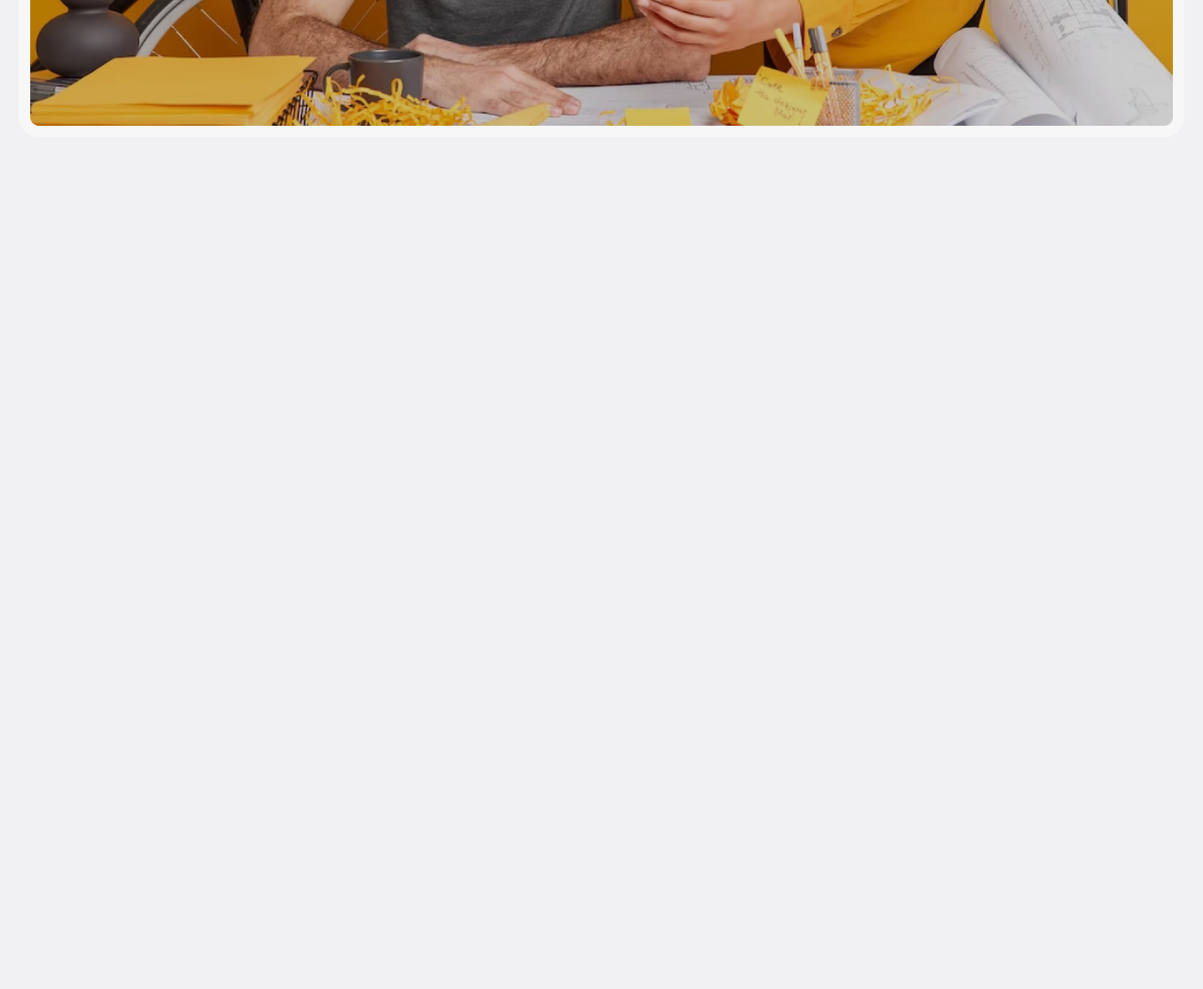
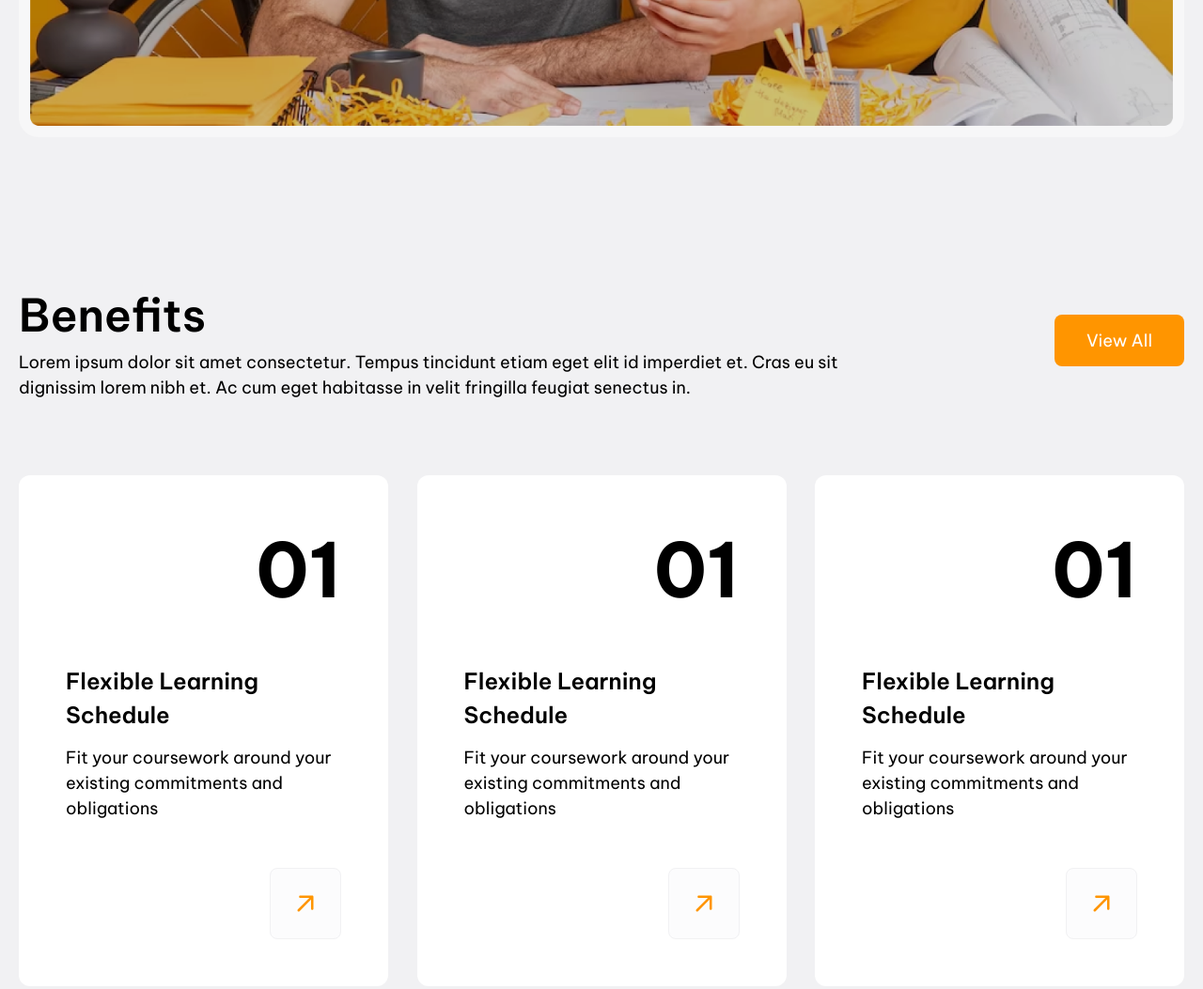
Before and after one commit to Pankaj-tec/bootstraProject-1, a plain HTML site: page index.html in a window 1280 px wide. Shown: the part 1365-2418 px from the top of the page at 94% size. Before the commit the page ends 1665 px from the top, so only its background shows below. Drawn offline with Linux system fonts and the light colour scheme.

Commit message:
create added section ui

```diff
--- a/assets/css/style.css
+++ b/assets/css/style.css
@@ -237,3 +237,78 @@ img {
 .banner_cont {
     margin-bottom: 150px;
 }
+
+/* benefit section */
+.benefit_cont{
+    margin-bottom: 100px;
+}
+.benefit_head {
+    display: flex;
+    justify-content: space-between;
+    align-items: center;
+    margin-bottom: 80px;
+}
+.benefit_hedding{
+    font-size: 48px;
+    font-weight: 600;
+    line-height: 150%;
+}
+.benefit_desc{
+    font-size: 18px;
+    line-height: 150%;
+    font-weight: 400;
+}
+.benefit_left{
+    max-width: 950px;
+}
+.card_wrap{
+    display: flex;
+    justify-content: space-between;
+    align-items: center;
+    gap: 20px;
+    flex-wrap: wrap;
+    /* flex-direction: row; */
+}
+.card{
+    display: flex;
+    flex-direction: column;
+    text-align: start;
+    align-items: end;
+    max-width: 393px;
+    width: 100%;
+    padding: 50px;
+    border-radius: 12px;
+    background-color: var(--white-color);
+}
+.card_number{
+    font-size: 80px;
+    font-weight: bold;
+    margin-bottom: 50px;
+
+}
+.card_tile{
+    align-self: baseline;
+    margin-bottom: 14px;
+    font-size: 24px;
+    font-weight: 600;
+    line-height: 150%;
+}
+.card_desc{
+    margin-bottom: 50px;
+    font-size: 18px;
+    font-weight: 400;
+    line-height: 150%;
+    align-self: baseline;
+}
+.arrow{
+    padding: 20px;
+    border: 1px solid #F1F1F3;
+    outline: none;
+    background-color: #FCFCFD;
+    border-radius: 8px;
+}
+.arrow img{
+    max-width: 34px;
+    height: 34px;
+    display: block;
+}
--- a/index.html
+++ b/index.html
@@ -104,7 +104,59 @@
             </div>
         </div>
     </section>
+    <!-- benefit section -->
+    <section class="benefit">
+        <div class="benefit_cont container">
+            <div class="benefit_head">
+                <div class="benefit_left">
+                    <h1 class="benefit_hedding">Benefits</h1>
+                    <p class="benefit_desc">Lorem ipsum dolor sit amet consectetur. Tempus tincidunt etiam eget elit
+                        id imperdiet et. Cras eu sit dignissim lorem nibh et. Ac cum eget habitasse in velit fringilla
+                        feugiat senectus in.</p>
+                </div>
+                <button class="btn">View All</button>
+            </div>
+           <div class="card_wrap">
 
+            <div class="card">
+                <h1 class="card_number">01</h1>
+                <h4 class="card_tile">Flexible Learning Schedule</h4>
+                <p class="card_desc">Fit your coursework around your existing commitments and obligations</p>
+                <button class="arrow"><img src="/assets/images/arrow-icon.svg" alt=""></button>
+            </div>
+            <div class="card">
+                <h1 class="card_number">01</h1>
+                <h4 class="card_tile">Flexible Learning Schedule</h4>
+                <p class="card_desc">Fit your coursework around your existing commitments and obligations</p>
+                <button class="arrow"><img src="/assets/images/arrow-icon.svg" alt=""></button>
+            </div>
+            <div class="card">
+                <h1 class="card_number">01</h1>
+                <h4 class="card_tile">Flexible Learning Schedule</h4>
+                <p class="card_desc">Fit your coursework around your existing commitments and obligations</p>
+                <button class="arrow"><img src="/assets/images/arrow-icon.svg" alt=""></button>
+            </div>
+            <div class="card">
+                <h1 class="card_number">01</h1>
+                <h4 class="card_tile">Flexible Learning Schedule</h4>
+                <p class="card_desc">Fit your coursework around your existing commitments and obligations</p>
+                <button class="arrow"><img src="/assets/images/arrow-icon.svg" alt=""></button>
+            </div>
+            <div class="card">
+                <h1 class="card_number">01</h1>
+                <h4 class="card_tile">Flexible Learning Schedule</h4>
+                <p class="card_desc">Fit your coursework around your existing commitments and obligations</p>
+                <button class="arrow"><img src="/assets/images/arrow-icon.svg" alt=""></button>
+            </div>
+            <div class="card">
+                <h1 class="card_number">01</h1>
+                <h4 class="card_tile">Flexible Learning Schedule</h4>
+                <p class="card_desc">Fit your coursework around your existing commitments and obligations</p>
+                <button class="arrow"><img src="/assets/images/arrow-icon.svg" alt=""></button>
+            </div>
+           </div>
+        </div>
+    </section>
     <!-- <header class="header">
         <nav class="navbar navbar-expand-lg bg-body-tertiary container">
             <div class="container-fluid">
```
